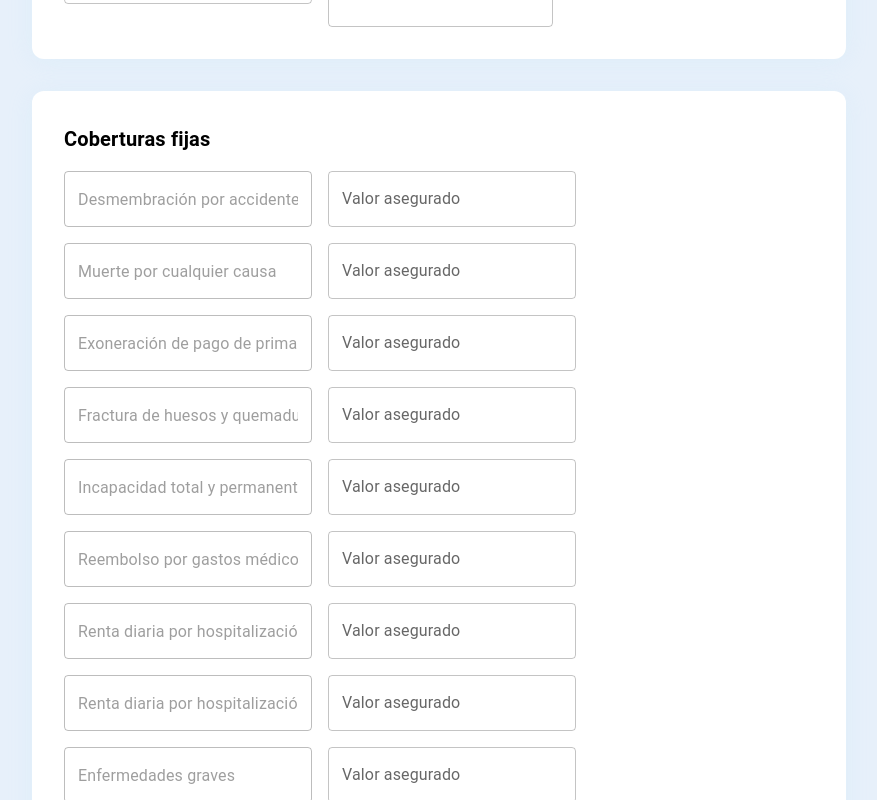
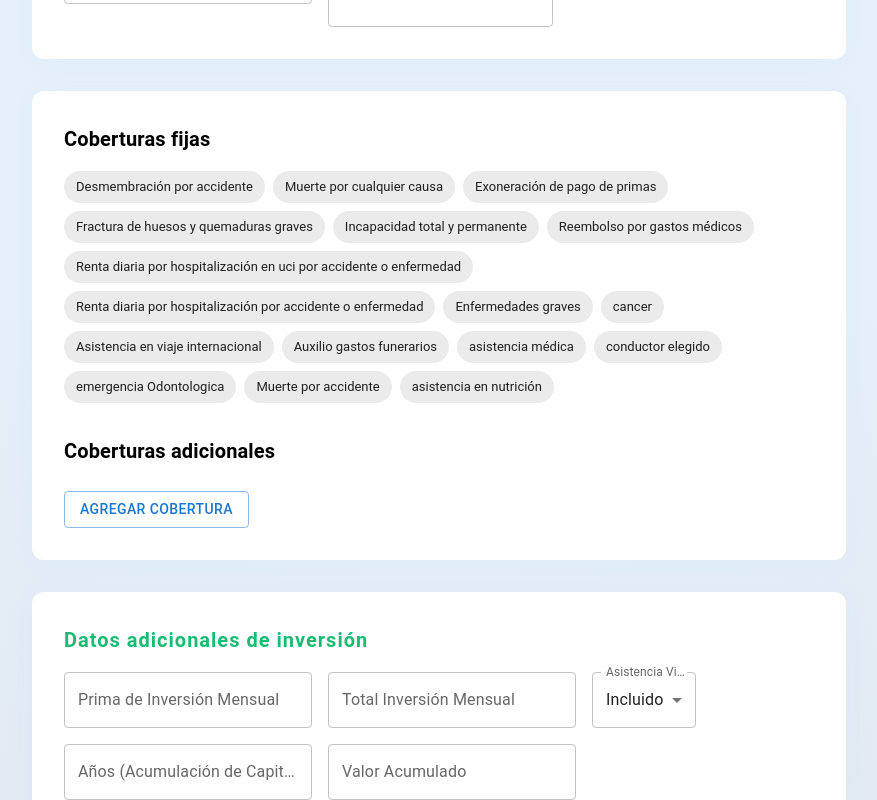
Before and after one commit to victorsantamariam/multiconsultora-pruebas, a React (Create React App) app: page / in a window 1280 px wide. Shown: the part 1060-1860 px from the top of the page, without its empty margins (201-1078 px from the left). Built offline with nearby package versions, Linux system fonts and the light colour scheme.

Commit message:
feat: Cambio en menu fijo

```diff
--- a/src/components/CoberturasFijas.jsx
+++ b/src/components/CoberturasFijas.jsx
@@ -1,54 +1,57 @@
 import React from "react";
-import { Box, Typography, Grid, TextField } from "@mui/material";
+import { Box, Typography, Grid, TextField, Chip } from "@mui/material";
 import { NumericFormat } from "react-number-format";
 
 export default function CoberturasFijas({ value = [], onChange, opciones = [] }) {
+  // value: [{nombre, valor}]
+  const handleSelect = (nombre) => {
+    if (!value.some(v => v.nombre === nombre)) {
+      onChange([...value, {nombre, valor: ""}]);
+    }
+  };
+  const handleRemove = (nombre) => {
+    onChange(value.filter(v => v.nombre !== nombre));
+  };
   const handleValorChange = (idx, val) => {
     const updated = [...value];
-    updated[idx] = { ...updated[idx], valor: val };
+    updated[idx] = {...updated[idx], valor: val};
     onChange(updated);
   };
-
-  const handleNombreChange = (idx, nombre) => {
-    const updated = [...value];
-    updated[idx] = { nombre, valor: updated[idx]?.valor || "" };
-    onChange(updated);
-  };
-
-  // Asegura que value tenga una entrada por cada opción seleccionada
-  React.useEffect(() => {
-    const actual = value.map(v => v.nombre);
-    const nuevos = opciones.filter(o => !actual.includes(o));
-    if (nuevos.length) {
-      onChange([
-        ...value,
-        ...nuevos.map(n => ({ nombre: n, valor: "" }))
-      ]);
-    }
-    // eslint-disable-next-line
-  }, [opciones]);
 
   return (
     <Box>
       <Typography variant="h6" sx={{ fontWeight: 700, mb: 2 }}>
         Coberturas fijas
       </Typography>
+      <Box sx={{ mb: 2, display: "flex", flexWrap: "wrap", gap: 1 }}>
+        {opciones.map(opcion => (
+          <Chip
+            key={opcion}
+            label={opcion}
+            color={value.some(v => v.nombre === opcion) ? "success" : "default"}
+            onClick={() => handleSelect(opcion)}
+            disabled={value.some(v => v.nombre === opcion)}
+            sx={{ cursor: value.some(v => v.nombre === opcion) ? "not-allowed" : "pointer" }}
+          />
+        ))}
+      </Box>
+
+      {value.length > 0 && (
         <Grid container spacing={2}>
-        {opciones.map((opcion, idx) => (
-          <React.Fragment key={opcion}>
+          {value.map((cob, idx) => (
+            <React.Fragment key={cob.nombre}>
               <Grid item xs={7} sm={8}>
-              <TextField
-                fullWidth
-                variant="outlined"
-                value={value[idx]?.nombre || opcion}
-                onChange={e => handleNombreChange(idx, e.target.value)}
-                disabled
+                <Chip
+                  label={cob.nombre}
+                  color="success"
+                  onDelete={() => handleRemove(cob.nombre)}
+                  sx={{ mb: 1 }}
                 />
               </Grid>
               <Grid item xs={5} sm={4}>
                 <NumericFormat
                   customInput={TextField}
-                value={value[idx]?.valor || ""}
+                  value={cob.valor || ""}
                   onValueChange={v => handleValorChange(idx, v.value)}
                   thousandSeparator="."
                   decimalSeparator=","
@@ -60,6 +63,7 @@ export default function CoberturasFijas({ value = [], onChange, opciones = [] })
             </React.Fragment>
           ))}
         </Grid>
+      )}
     </Box>
   );
 }
```
Lines whose indentation alone changed are shown as unchanged.
